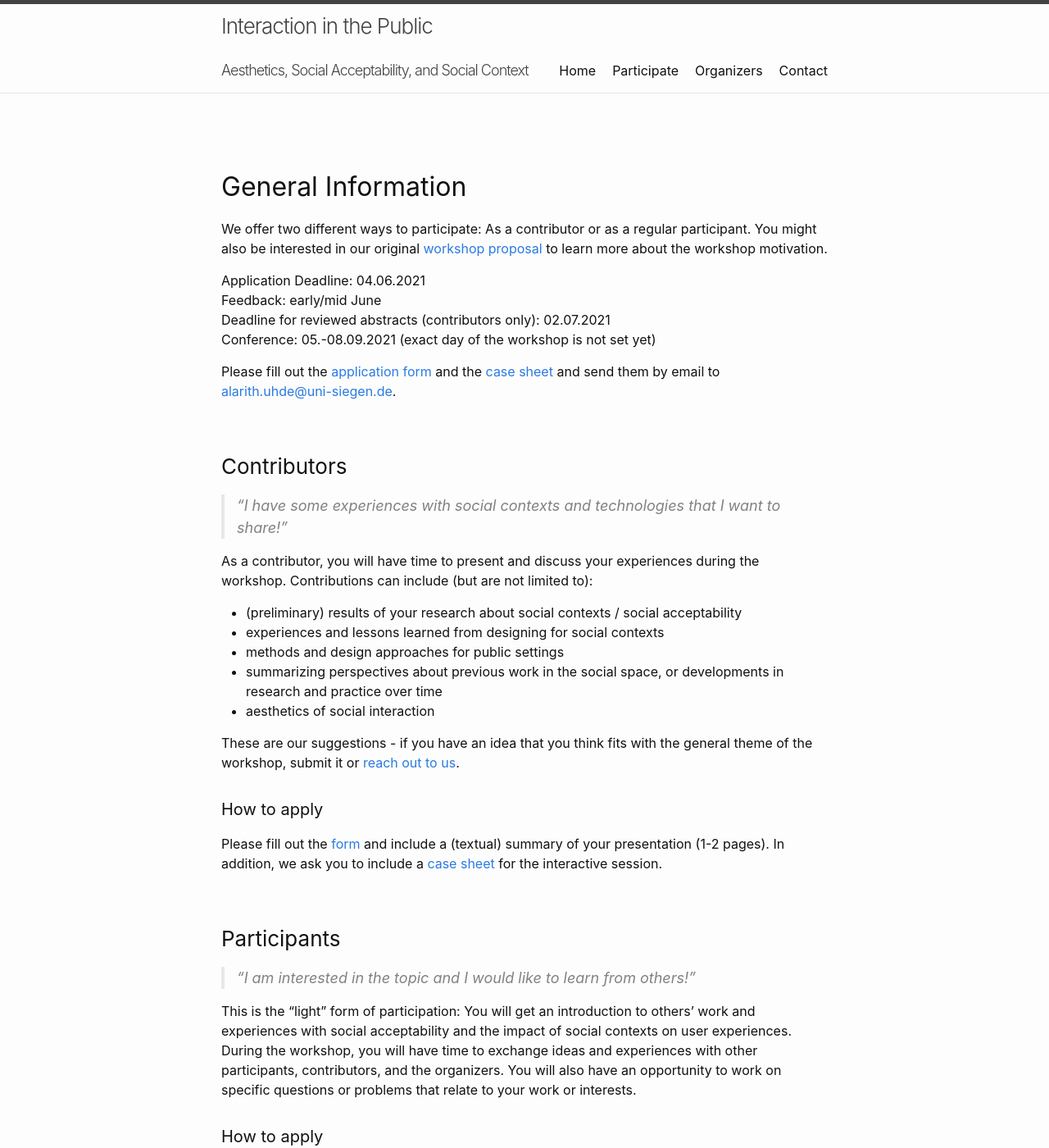
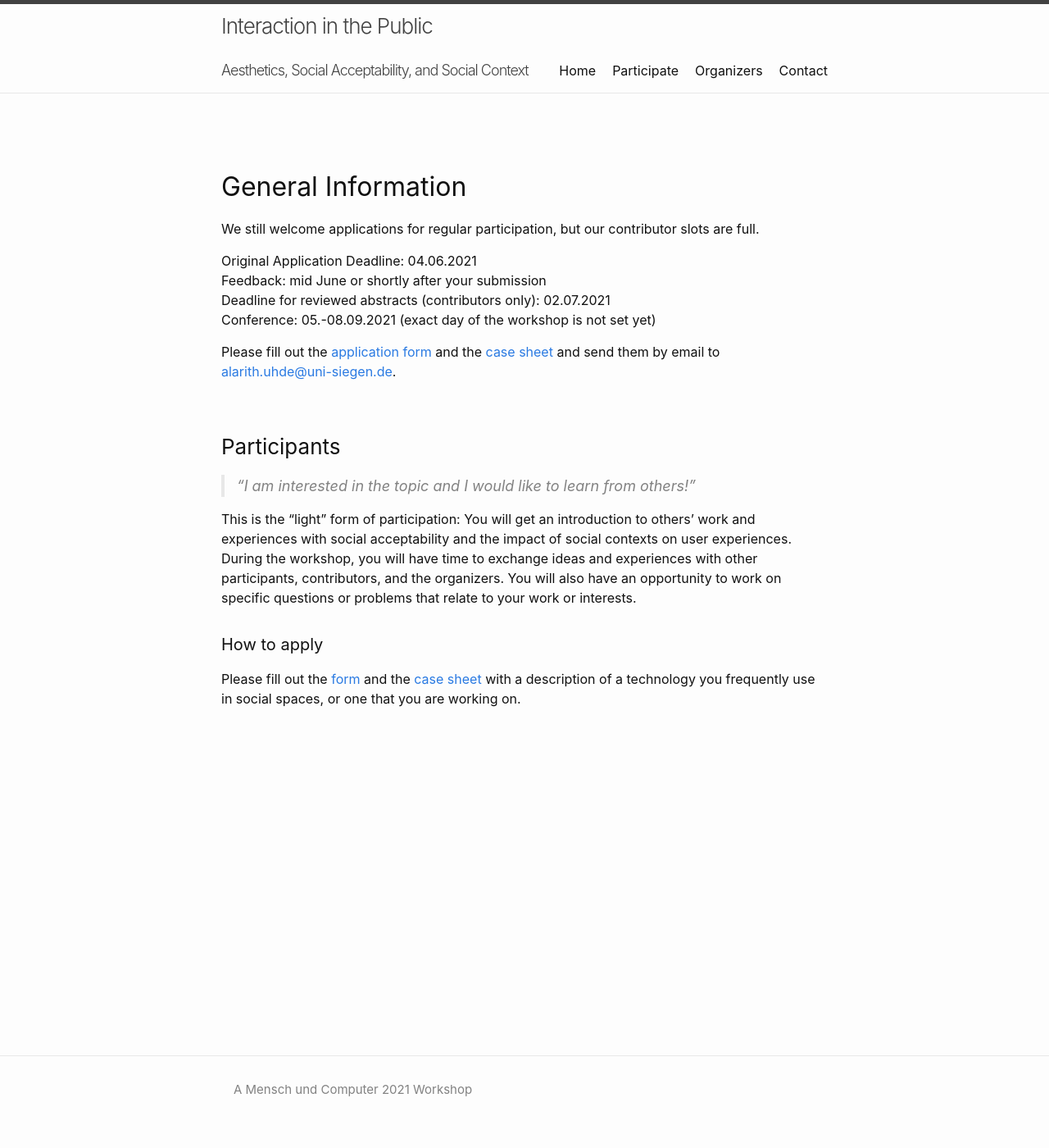
Before and after one commit to AlarithUhde/aips, a Jekyll site: the page built from participate.md, in a window 1280 px wide and 1400 px high. Shown: the whole window at 82% size. Built offline with Jekyll 4.4.1, drawn with Linux system fonts in a browser that asks for light colours.

Commit message:
changed application form and extended deadline for regular participants

```diff
--- a/participate.md
+++ b/participate.md
@@ -12,46 +12,17 @@
 
 ## General Information
 
-We offer two different ways to participate: As a contributor or as a regular
-participant. You might also be interested in our original [workshop
-proposal](/aips/assets/proposal.pdf) to learn more about the workshop
-motivation.
+We still welcome applications for regular participation, but our contributor
+slots are full.
 
-<p>Application Deadline: 04.06.2021<br>
-Feedback: early/mid June<br>
+<p>Original Application Deadline: 04.06.2021<br>
+Feedback: mid June or shortly after your submission<br>
 Deadline for reviewed abstracts (contributors only): 02.07.2021<br>
 Conference: 05.-08.09.2021 (exact day of the workshop is not set yet)</p>
 
 Please fill out the [application form](/aips/assets/ApplicationForm.docx) and
 the [case sheet](/aips/assets/CaseSheet.docx) and send them by email to
 [alarith.uhde@uni-siegen.de](mailto:alarith.uhde@uni-siegen.de).
-
-### Contributors
-
->"I have some experiences with social contexts and technologies that I want to
->share!"
-
-As a contributor, you will have time to present and discuss your experiences
-during the workshop. Contributions can include (but are not limited to):
-
-* (preliminary) results of your research about social contexts / social
-  acceptability
-* experiences and lessons learned from designing for social contexts
-* methods and design approaches for public settings
-* summarizing perspectives about previous work in the social space, or
-  developments in research and practice over time
-* aesthetics of social interaction
-
-These are our suggestions - if you have an idea that you think fits with the
-general theme of the workshop, submit it or [reach out to
-us](/aips/contact.html).
-
-#### How to apply
-
-Please fill out the [form](/aips/assets/ApplicationForm.docx) and include
-a (textual) summary of your presentation (1-2 pages). In addition, we ask you
-to include a [case sheet](/aips/assets/CaseSheet.docx) for the interactive
-session.
 
 ### Participants
 
```
Also changed, not shown: index.md (+11 -12 lines), 1 other file.
